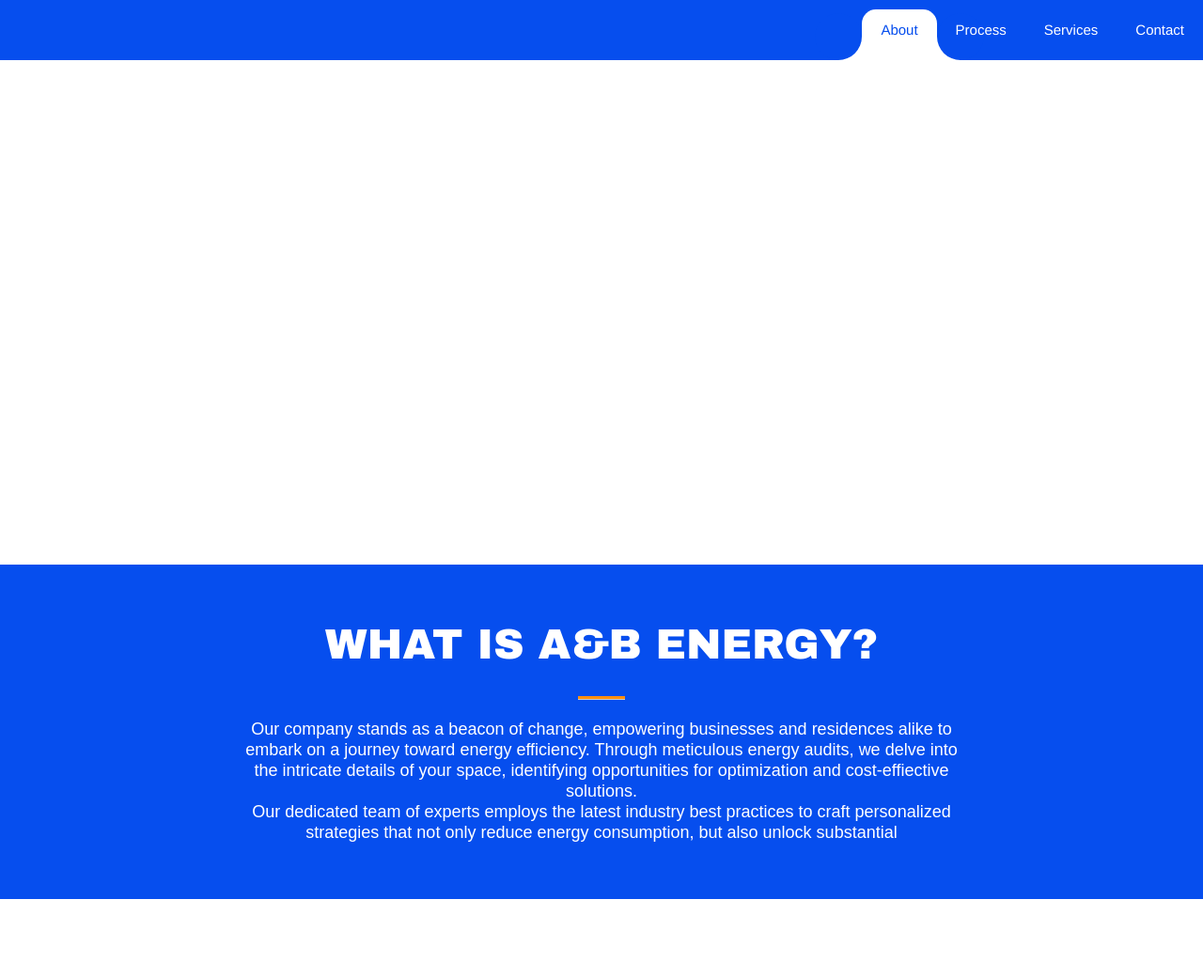
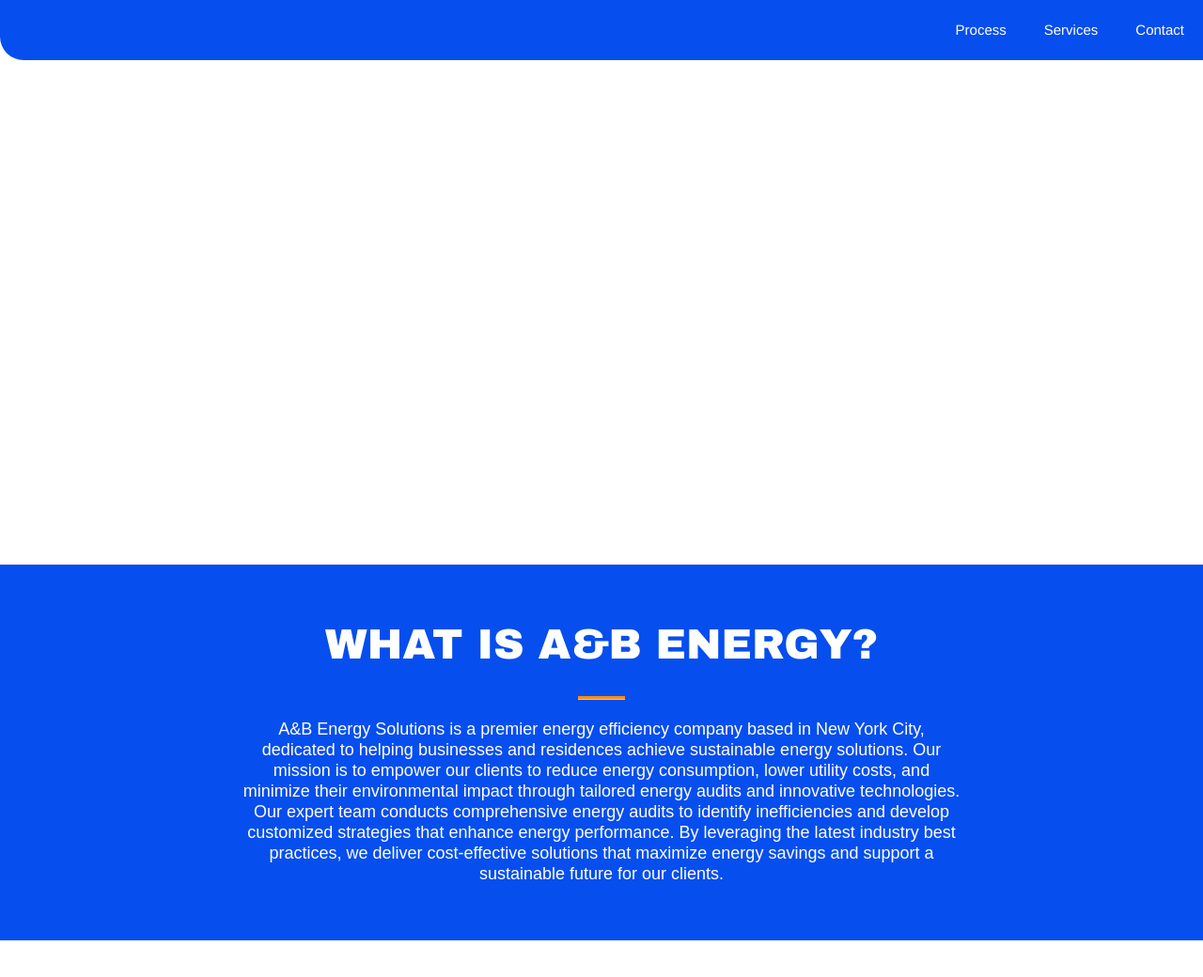
Before and after one commit to alexisatt/abenergysolutions, a plain HTML site: page index.html in a window 1280 px wide. Shown: the top 1040 px of the page at 94% size. Drawn offline with nearby package versions, Linux system fonts and the light colour scheme; some packages are replaced by stand-ins of ours.

Commit message:
Update index.html

```diff
--- a/index.html
+++ b/index.html
@@ -25,9 +25,9 @@
       <div class="collapse navbar-collapse" id="navbarSupportedContent">
           <ul class="navbar-nav ml-auto">
               <div class="hori-selector"><div class="left"></div><div class="right"></div></div>
-              <li class="nav-item active">
+             <!-- <li class="nav-item active">
                   <a class="nav-link" href="#about">About</a>
-              </li>
+              </li> -->
               <li class="nav-item">
                   <a class="nav-link" href="#process">Process</a>
               </li>
@@ -67,8 +67,9 @@
           <div class="small-12 medium-8 medium-offset-2 cell">
             <h2 style="font-weight: 900;">What Is A&B Energy?</h2>
             <hr >
-            <p>Our company stands as a beacon of change, empowering businesses and residences alike to embark on a journey toward energy efficiency. Through meticulous energy audits, we delve into the intricate details of your space, identifying opportunities for optimization and cost-effiective solutions. </p>
-            <p id="process">Our dedicated team of experts employs the latest industry best practices to craft personalized strategies that not only reduce energy consumption, but also unlock substantial </p>
+                     <p>A&B Energy Solutions is a premier energy efficiency company based in New York City, dedicated to helping businesses and residences achieve sustainable energy solutions. Our mission is to empower our clients to reduce energy consumption, lower utility costs, and minimize their environmental impact through tailored energy audits and innovative technologies.</p>
+        <p id="process">Our expert team conducts comprehensive energy audits to identify inefficiencies and develop customized strategies that enhance energy performance. By leveraging the latest industry best practices, we deliver cost-effective solutions that maximize energy savings and support a sustainable future for our clients.</p>
+
           </div>
         </div>
       </div>
```
